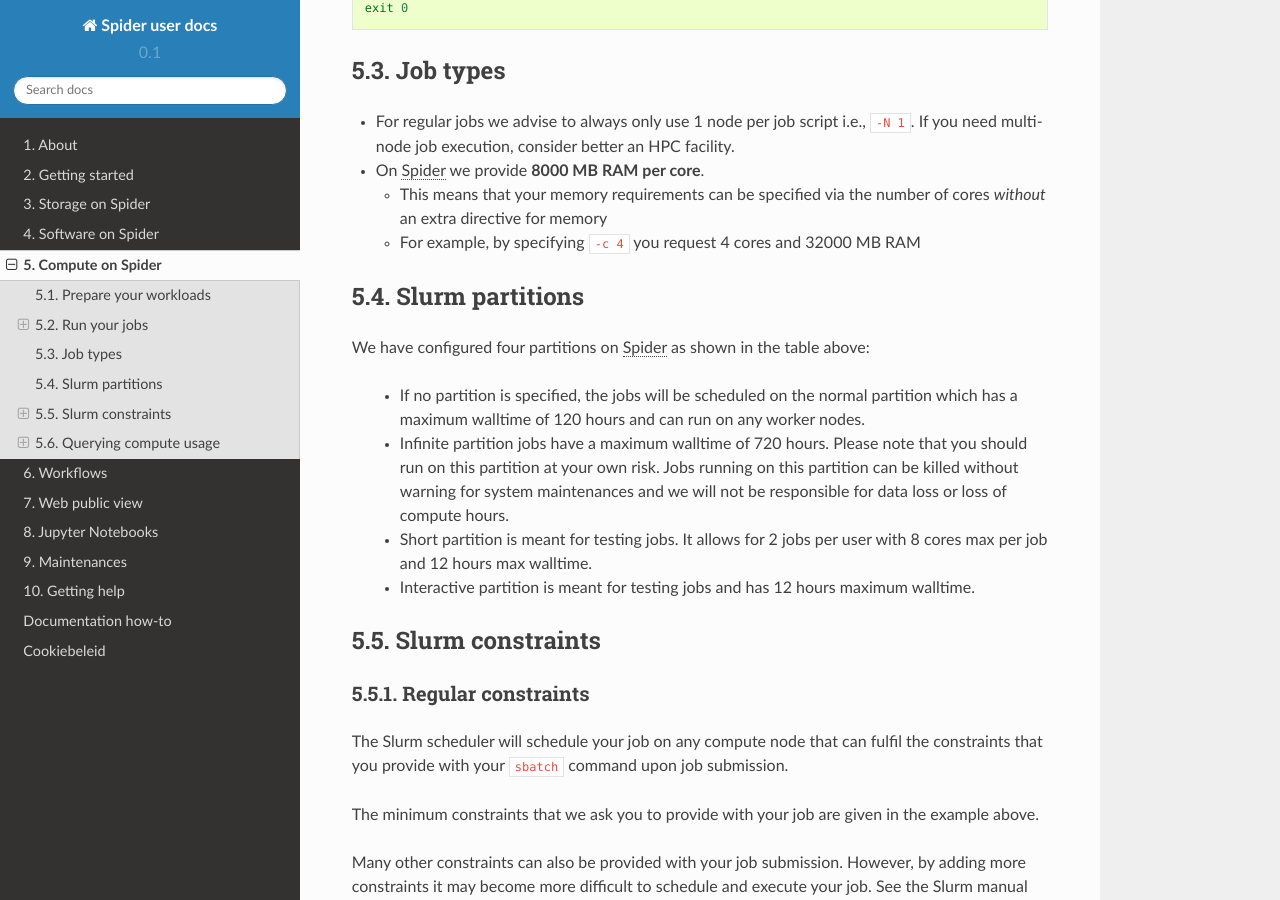
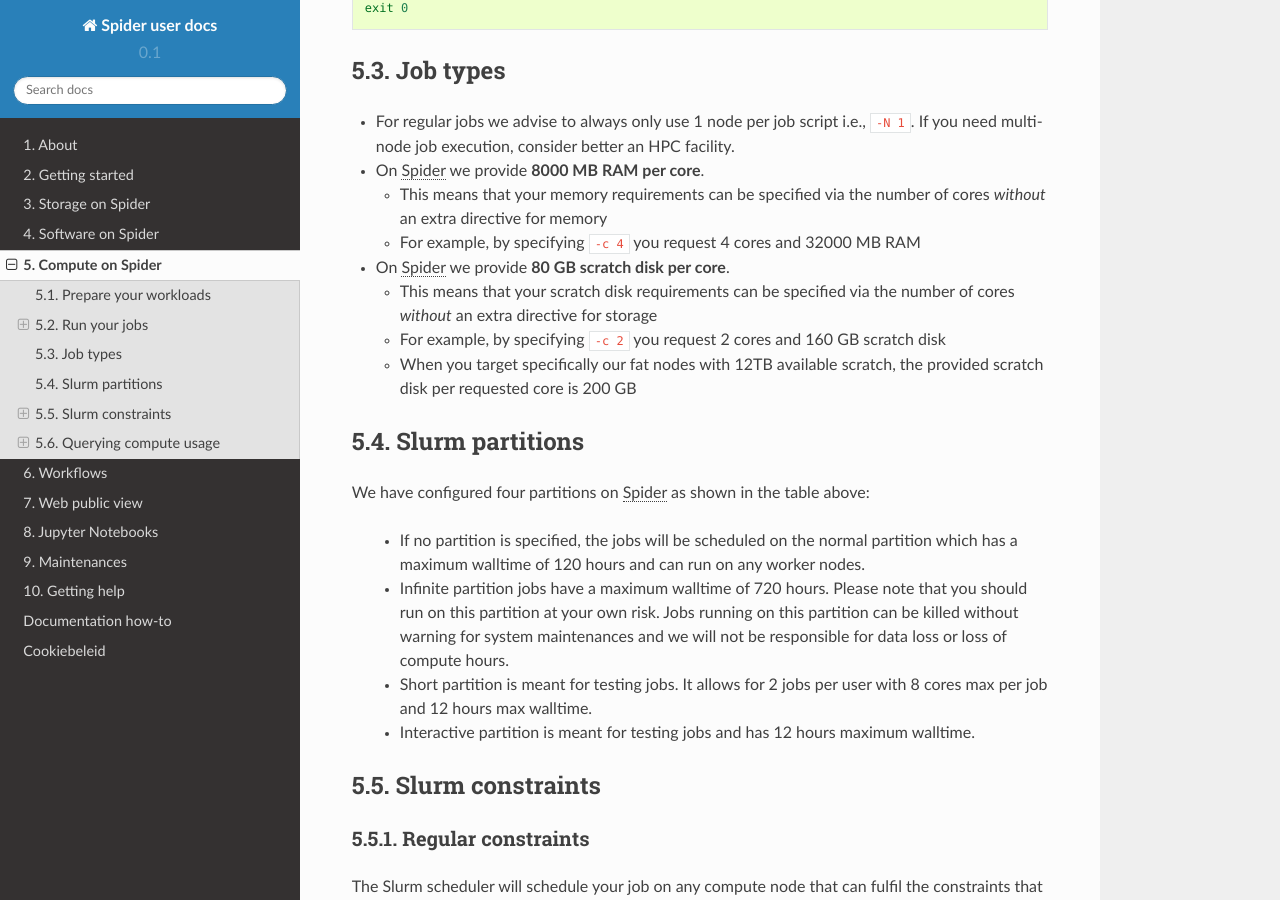
Before and after one commit to sara-nl/spiderdocs, a Sphinx documentation site: the page built from source/Pages/compute_on_spider.rst, in a window 1280 px wide and 900 px high, scrolled down 4022 px. Built offline with Sphinx 7.4.7 and the Read the Docs theme 2.0.0, drawn with Linux system fonts in a browser that asks for light colours.

Commit message:
added disk requirement

```diff
--- a/source/Pages/compute_on_spider.rst
+++ b/source/Pages/compute_on_spider.rst
@@ -215,7 +215,11 @@
 
   * This means that your memory requirements can be specified via the number of cores *without* an extra directive for memory
   * For example, by specifying ``-c 4`` you request 4 cores and 32000 MB RAM
+* On :abbr:`Spider (Symbiotic Platform(s) for Interoperable Data Extraction and Redistribution)` we provide **80 GB scratch disk per core**.
 
+  * This means that your scratch disk requirements can be specified via the number of cores *without* an extra directive for storage
+  * For example, by specifying ``-c 2`` you request 2 cores and 160 GB scratch disk
+  * When you target specifically our fat nodes with 12TB available scratch, the provided scratch disk per requested core is 200 GB
 
 ================
 Slurm partitions
```
